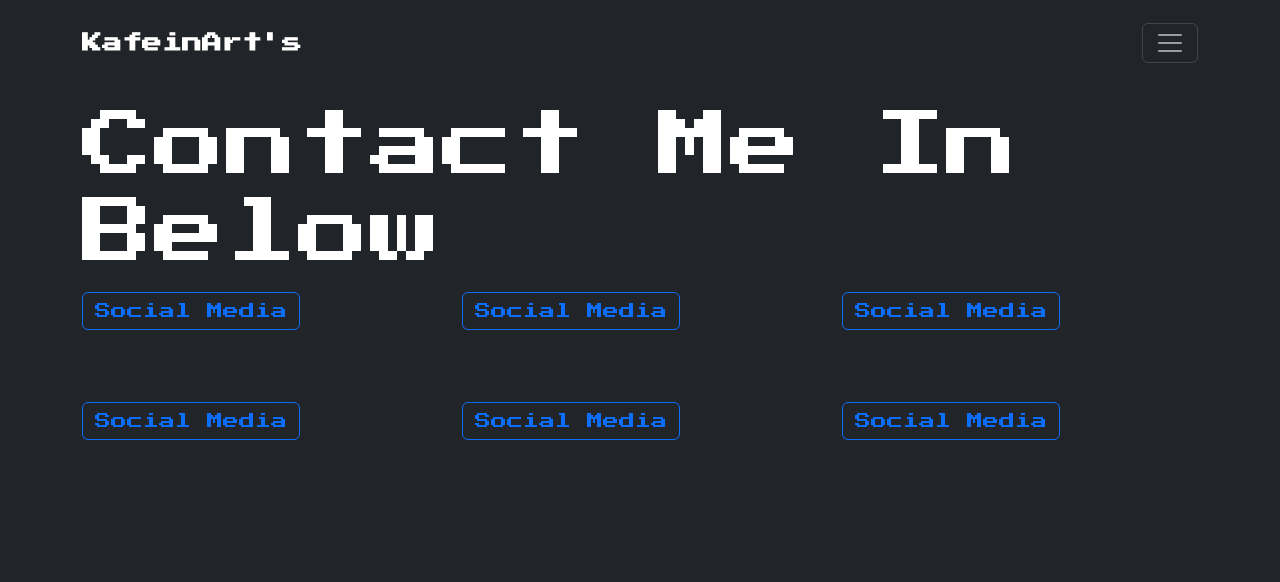
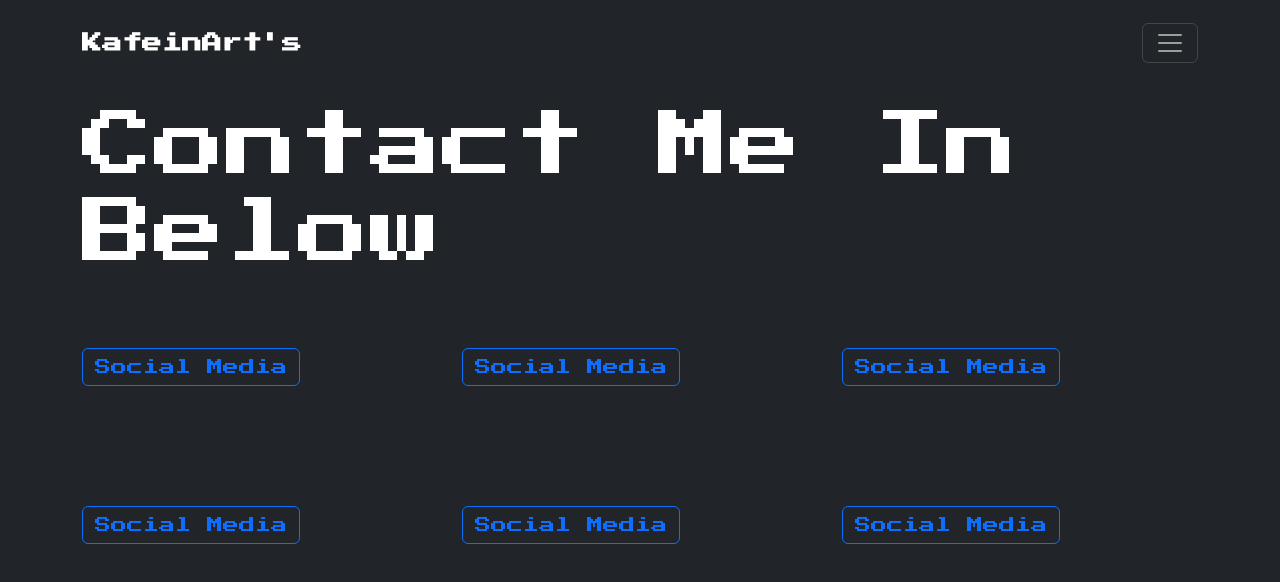
Before and after one commit to itsmebroarif/kafeinart-studio, a Vue app: page /contact in a window 1280 px wide. Shown: the top 582 px of the page. Built offline with nearby package versions, Linux system fonts and the light colour scheme.

Commit message:
Update Contacts.vue

```diff
--- a/src/views/Contacts.vue
+++ b/src/views/Contacts.vue
@@ -12,7 +12,7 @@
 
 
       <!-- Baris Sosial media 1 -->
-      <div class="row">
+      <div class="row mt-4 py-5">
         <div class="col">
           <a href="http://" class="btn btn-outline-primary">Social Media</a>
         </div>
```
